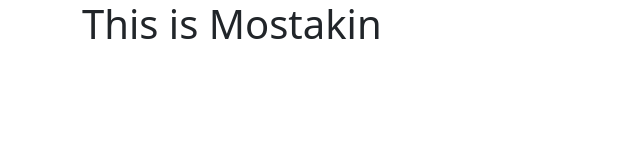
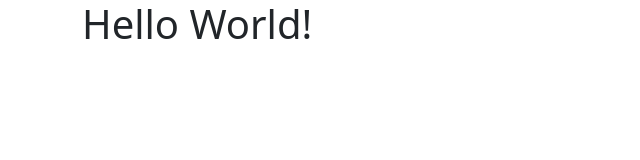
Before and after one commit to Ahsanul-Mostakin/Bootstrap5-Web-Design, a plain HTML site: page Overview/index.html in a window 1280 px wide. Shown: the whole page, without its empty margins (0-640 px from the left). Drawn offline with Linux system fonts and the light colour scheme.

Commit message:
Overview

```diff
--- a/Overview/index.html
+++ b/Overview/index.html
@@ -7,6 +7,6 @@
     <link rel="stylesheet" href="../bootstrap-5.3.3-dist/css/bootstrap.css">
 </head>
 <body>
-    <h1 class="container">This is Mostakin</h1>
+    <h1 class="container">Hello World!</h1>
 </body>
 </html>
```
